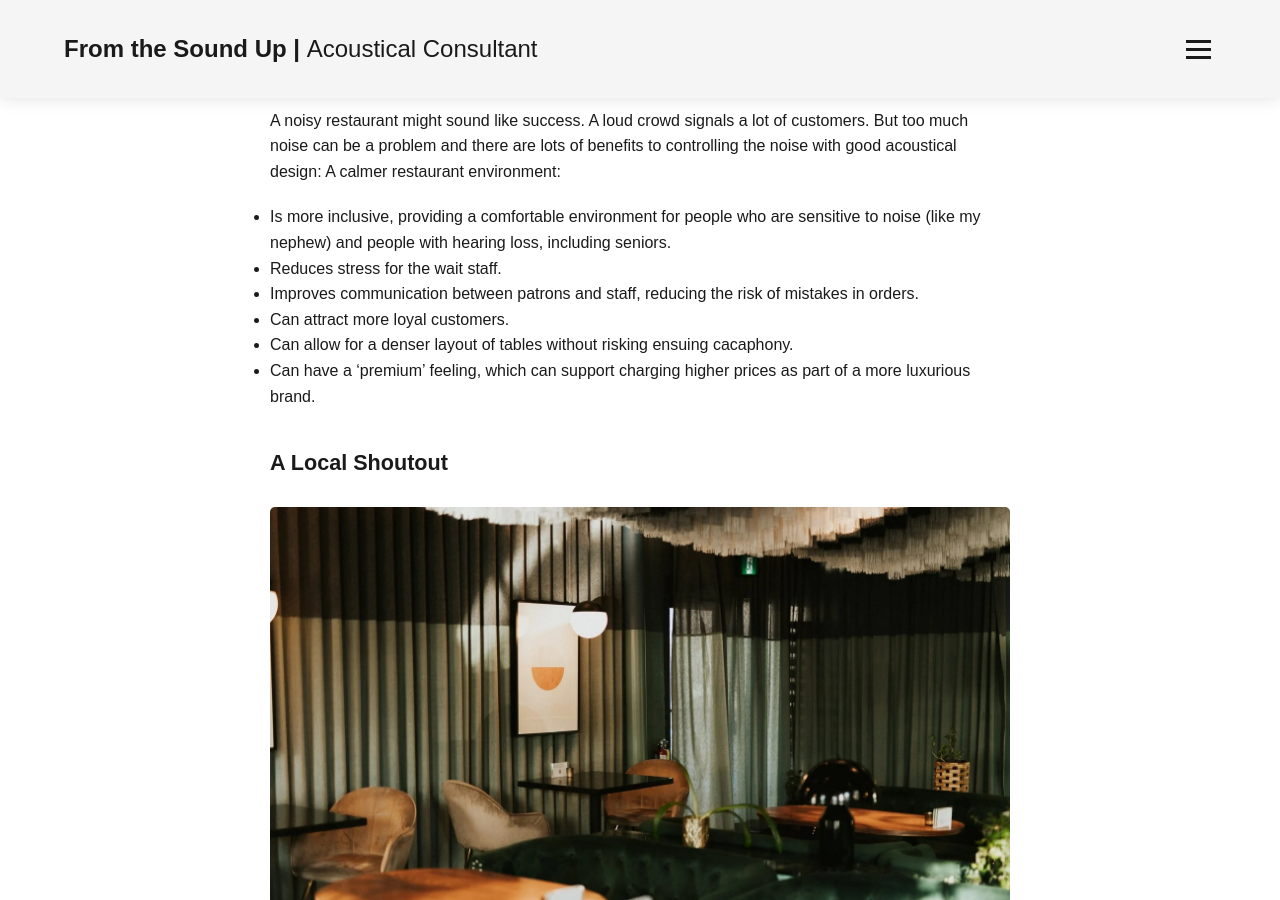
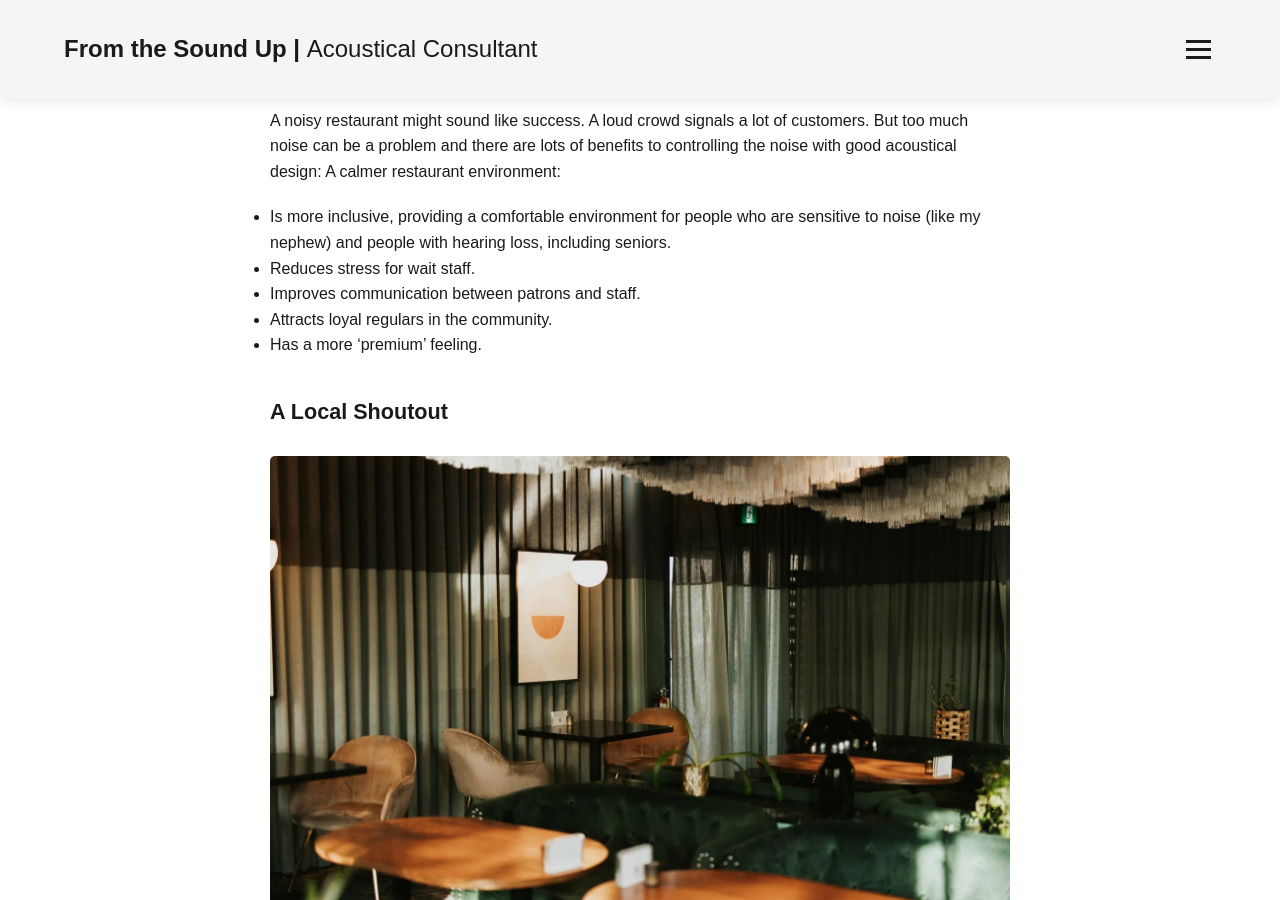
Before and after one commit to woa100/acousticswebsite, a Jekyll site: the page built from _posts/2026-05-23-how-did-restaurants-get-so-loud.md, in a window 1280 px wide and 900 px high, scrolled down 4270 px. Built offline with Jekyll 4.4.1, drawn with Linux system fonts in a browser that asks for light colours.

Commit message:
Update 2026-05-23-how-did-restaurants-get-so-loud.md

```diff
--- a/_posts/2026-05-23-how-did-restaurants-get-so-loud.md
+++ b/_posts/2026-05-23-how-did-restaurants-get-so-loud.md
@@ -56,12 +56,11 @@ Equate Coffee, Singapore (photo: Equate Coffee)
 
 A noisy restaurant might sound like success. A loud crowd signals a lot of customers. But too much noise can be a problem and there are lots of benefits to controlling the noise with good acoustical design:
 A calmer restaurant environment:
-* Is more inclusive, providing a comfortable environment for people who are sensitive to noise (like my nephew) and people with hearing loss, including seniors.
-* Reduces stress for the wait staff.
-* Improves communication between patrons and staff, reducing the risk of mistakes in orders.
-* Can attract more loyal customers.
-* Can allow for a denser layout of tables without risking ensuing cacaphony.
-* Can have a 'premium' feeling, which can support charging higher prices as part of a more luxurious brand.
+- Is more inclusive, providing a comfortable environment for people who are sensitive to noise (like my nephew) and people with hearing loss, including seniors.
+- Reduces stress for wait staff.
+- Improves communication between patrons and staff.
+- Attracts loyal regulars in the community.
+- Has a more 'premium' feeling.
 
 ### A Local Shoutout
 
```
